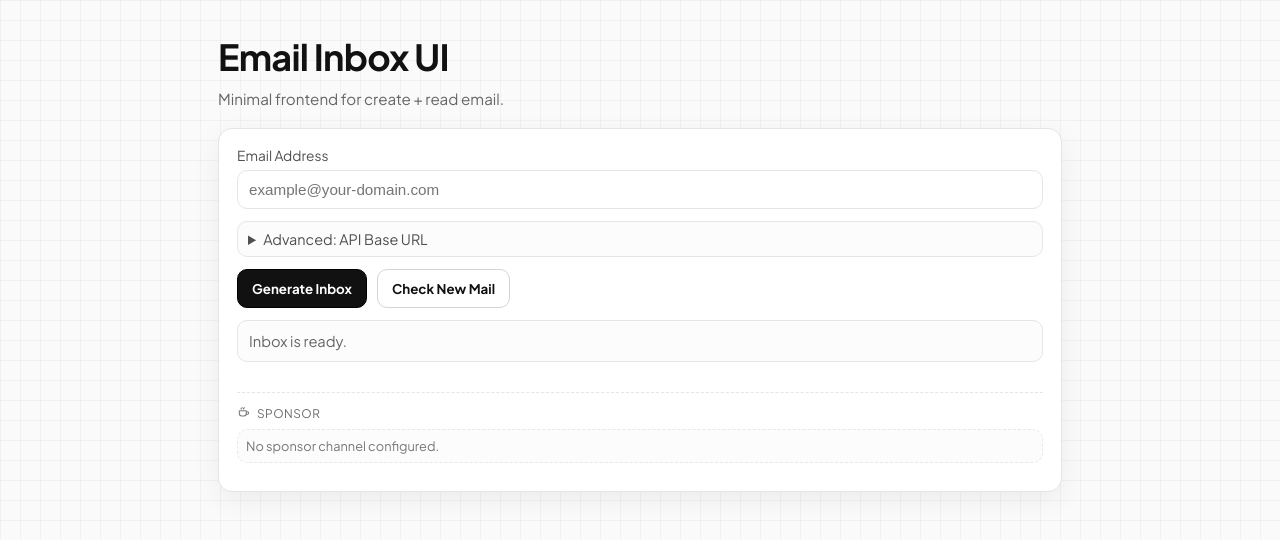
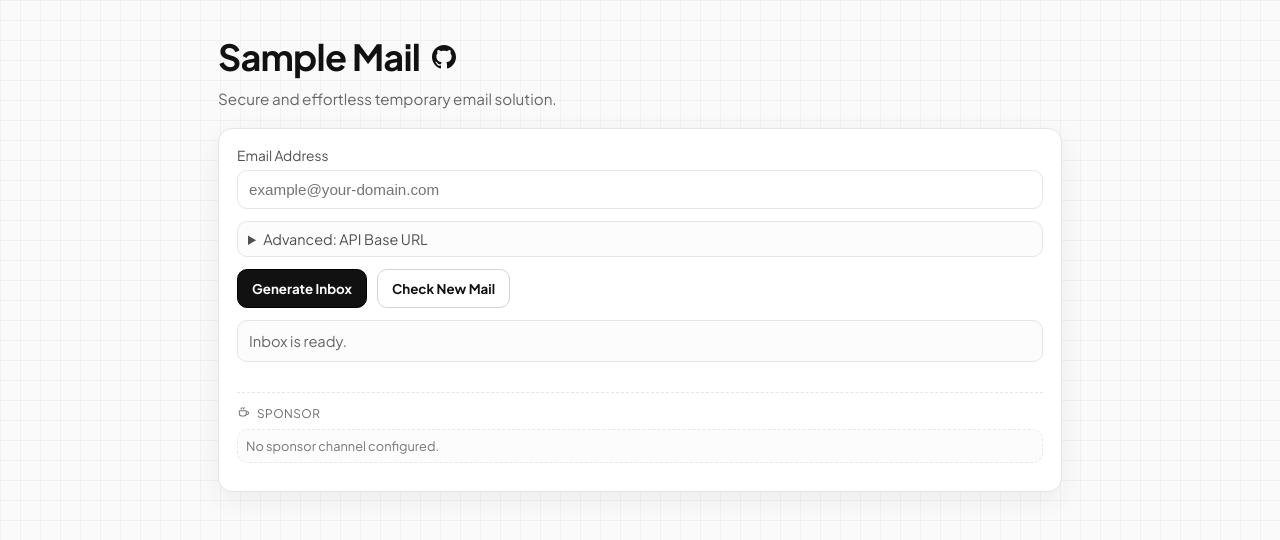
Before and after one commit to bestK/email_worker_parser, a website: page docs/index.html in a window 1280 px wide. Drawn offline with Linux system fonts and the light colour scheme; no server answers.

Commit message:
✨ feat(docs): 优化页面UI并添加邮箱地址本地存储功能
- 添加 GitHub 仓库链接到页面头部
- 优化页面标题为 "Sample Mail" 并更新副标题
- 实现邮箱地址自动保存到 localStorage，刷新页面后自动恢复
- 用户输入邮箱时实时保存，提升使用体验

```diff
--- a/docs/index.html
+++ b/docs/index.html
@@ -53,6 +53,24 @@
       margin: 10px 0 0;
       color: var(--ink-muted);
       font-size: 0.95rem;
+    }
+
+    .header {
+      display: flex;
+      align-items: center;
+      gap: 12px;
+    }
+
+    .github-link {
+      display: flex;
+      align-items: center;
+      color: var(--ink);
+      transition: opacity 120ms ease, transform 120ms ease;
+    }
+
+    .github-link:hover {
+      opacity: 0.7;
+      transform: scale(1.1);
     }
 
     .panel {
@@ -490,8 +508,15 @@
 </head>
 <body>
   <main class="shell">
-    <h1>Email Inbox UI</h1>
-    <p class="sub">Minimal frontend for create + read email.</p>
+    <div class="header">
+      <h1>Sample Mail</h1>
+      <a href="https://github.com/bestK/sample-mail" target="_blank" class="github-link" aria-label="GitHub Repository">
+        <svg width="24" height="24" viewBox="0 0 24 24" fill="currentColor">
+          <path d="M12 0c-6.626 0-12 5.373-12 12 0 5.302 3.438 9.8 8.207 11.387.599.111.793-.261.793-.577v-2.234c-3.338.726-4.033-1.416-4.033-1.416-.546-1.387-1.333-1.756-1.333-1.756-1.089-.745.083-.729.083-.729 1.205.084 1.839 1.237 1.839 1.237 1.07 1.834 2.807 1.304 3.492.997.107-.775.418-1.305.762-1.604-2.665-.305-5.467-1.334-5.467-5.931 0-1.311.469-2.381 1.236-3.221-.124-.303-.535-1.524.117-3.176 0 0 1.008-.322 3.301 1.23.957-.266 1.983-.399 3.003-.404 1.02.005 2.047.138 3.006.404 2.291-1.552 3.297-1.23 3.297-1.23.653 1.653.242 2.874.118 3.176.77.84 1.235 1.911 1.235 3.221 0 4.609-2.807 5.624-5.479 5.921.43.372.823 1.102.823 2.222v3.293c0 .319.192.694.801.576 4.765-1.589 8.199-6.086 8.199-11.386 0-6.627-5.373-12-12-12z"/>
+        </svg>
+      </a>
+    </div>
+    <p class="sub">Secure and effortless temporary email solution.</p>
 
     <section class="panel">
       <div>
@@ -550,6 +575,9 @@
     const defaultBase = window.location.origin;
     const savedBase = localStorage.getItem('apiBase') || defaultBase;
     els.apiBase.value = savedBase;
+
+    const savedAddress = localStorage.getItem('lastEmailAddress') || '';
+    els.address.value = savedAddress;
 
     function normalizeBase(raw) {
       return raw.trim().replace(/\/$/, '');
@@ -867,6 +895,7 @@
         const addr = body && body.data ? body.data.address : '';
         if (!addr) throw new Error('No address returned by API.');
         els.address.value = addr;
+        localStorage.setItem('lastEmailAddress', addr);
         lastRenderedSignature = null;
         clearEmails();
         setStatus('New inbox is ready: ' + addr, false);
@@ -920,6 +949,9 @@
     els.createBtn.addEventListener('click', onCreateAddress);
     els.fetchBtn.addEventListener('click', onFetchEmails);
     els.apiBase.addEventListener('change', loadSponsorInfo);
+    els.address.addEventListener('input', () => {
+      localStorage.setItem('lastEmailAddress', els.address.value.trim());
+    });
     startAutoPolling();
     loadSponsorInfo();
   </script>
```
